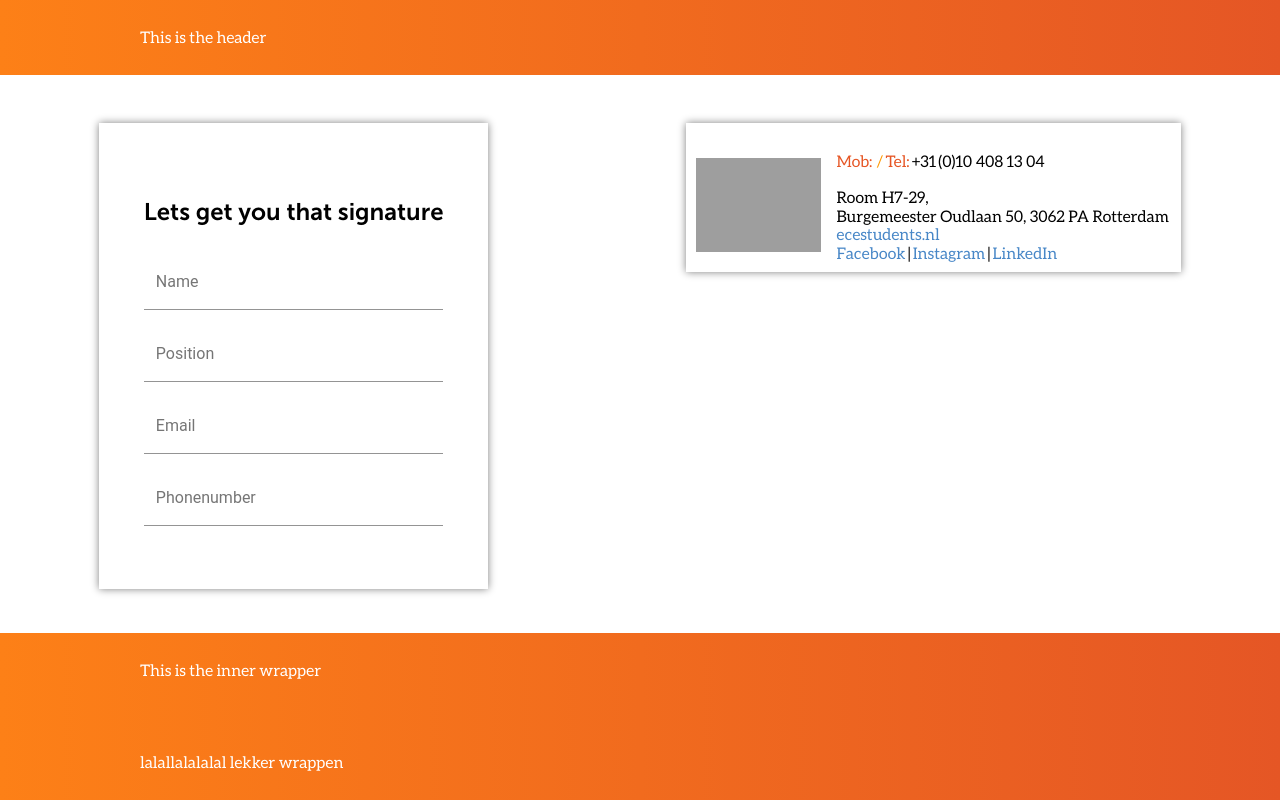
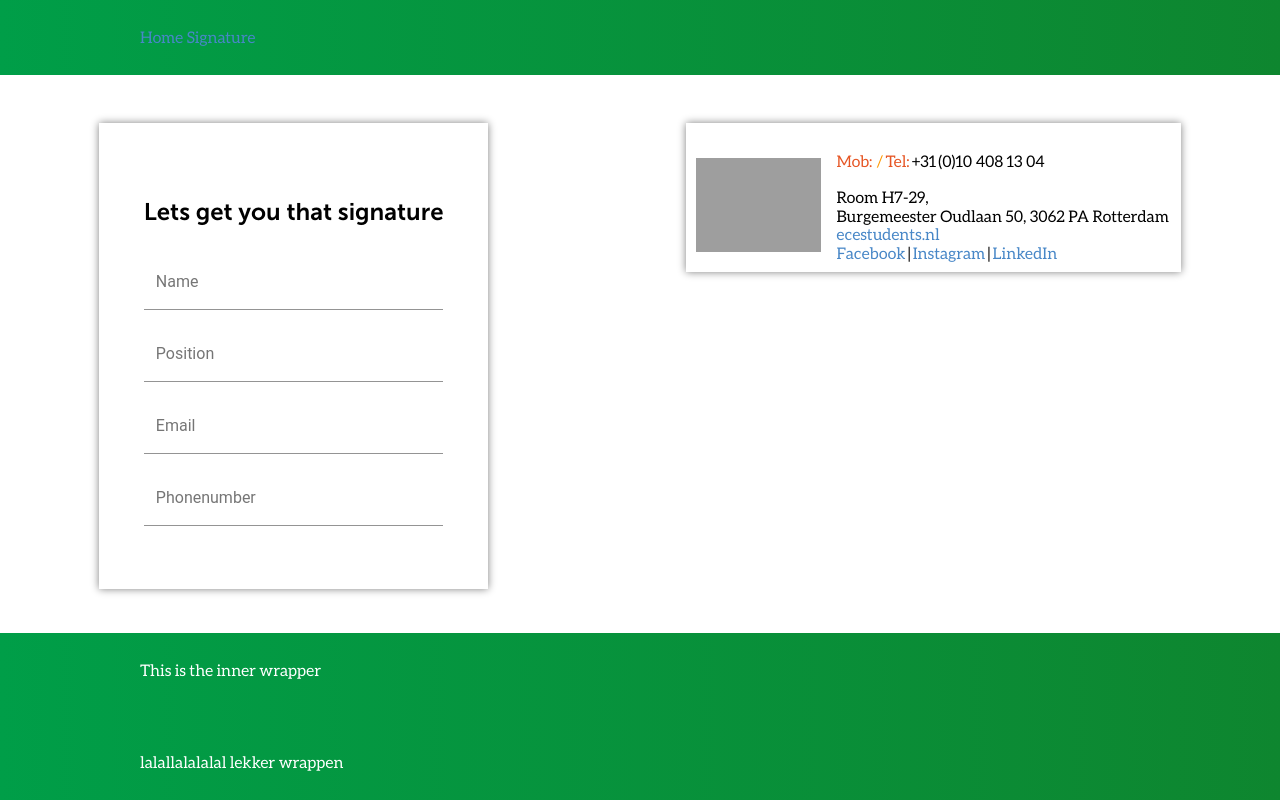
Before and after one commit to ecestudents/signature, a Gatsby site: page /signature in a window 1280 px wide. Built offline with nearby package versions, Linux system fonts and the light colour scheme; Gatsby itself is replaced by a stand-in of ours; grey boxes are pictures that could not be loaded.

Commit message:
gradient props

```diff
--- a/src/components/layout/footer.js
+++ b/src/components/layout/footer.js
@@ -4,13 +4,17 @@ import styled from "styled-components";
 
 const Container = styled.div`
   color: white;
-  ${Gradient()}
+  ${props => (props.gradient ? Gradient(props.gradient) : Gradient())}
 `;
 
 class Footer extends React.Component {
+  constructor(props) {
+    super(props);
+  }
+
   render() {
     return (
-      <Container>
+      <Container gradient={this.props.gradient}>
         <Wrapper>
           <div>
             This is the inner wrapper
--- a/src/components/layout/header.js
+++ b/src/components/layout/header.js
@@ -5,10 +5,14 @@ import { Wrapper, Gradient } from "../styles";
 
 const Container = styled.div`
   color: white;
-  ${Gradient()}
+  ${props => (props.gradient ? Gradient(props.gradient) : Gradient())}
 `;
 
 class Header extends React.Component {
+  constructor(props) {
+    super(props);
+  }
+
   state = {
     isActive: false
   };
@@ -21,9 +25,10 @@ class Header extends React.Component {
 
   render() {
     return (
-      <Container>
+      <Container gradient={this.props.gradient}>
         <Wrapper>
-          <div>This is the header</div>
+          <Link to="/"> Home</Link>
+          <Link to="/signature"> Signature</Link>
         </Wrapper>
       </Container>
     );
--- a/src/components/layout/index.js
+++ b/src/components/layout/index.js
@@ -16,20 +16,21 @@ const Layout = styled.div`
   }
 `;
 
-const TemplateWrapper = ({ children }) => (
+const TemplateWrapper = props => (
   <Layout>
     <div>
-      <Header />
+      <Header gradient={props.gradient} />
     </div>
     <main>
       <Helmet
         title="Home | ECE Students"
         link={[{ rel: "shortcut icon", type: "image/png", href: `${favicon}` }]}
       />
-      {children}
+
+      {props.children}
     </main>
     <div>
-      <Footer />
+      <Footer gradient={props.gradient} />
     </div>
   </Layout>
 );
--- a/src/components/styles/_gradient.js
+++ b/src/components/styles/_gradient.js
@@ -7,6 +7,10 @@ const Gradient = (color = "#e55625") => {
   start.hue += 12;
   start.saturation *= 1.25;
   start.lightness += 0.02;
+
+  end.hue += 1;
+  end.saturation *= 1.01;
+
   //console.log(start);
 
   /*
--- a/src/pages/signature.js
+++ b/src/pages/signature.js
@@ -85,7 +85,7 @@ export default class IndexPage extends React.Component {
 
   render() {
     return (
-      <Layout>
+      <Layout gradient="#0F852D">
         <StyledWrapper>
           <StyledForm>
             <div>
```
